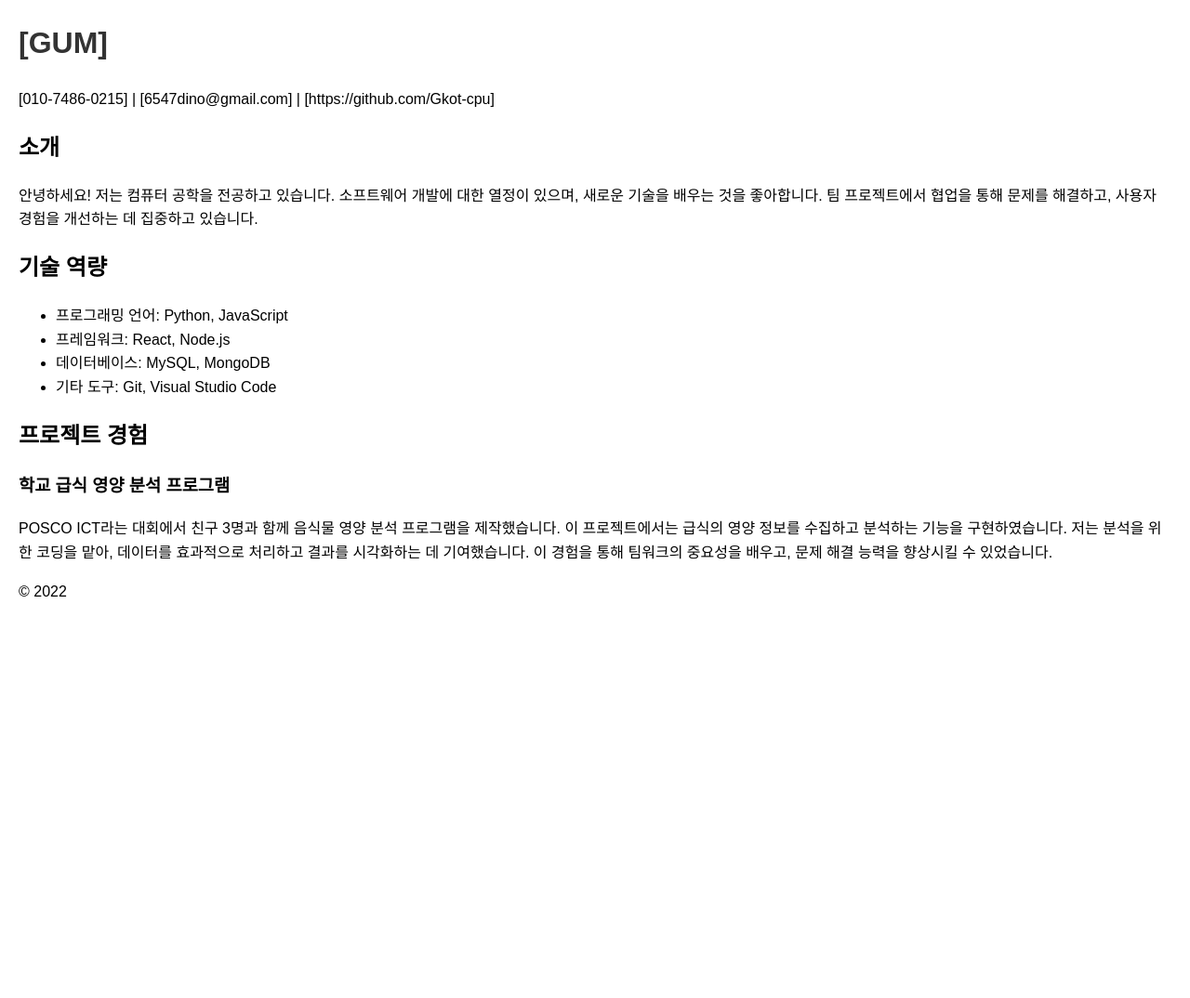
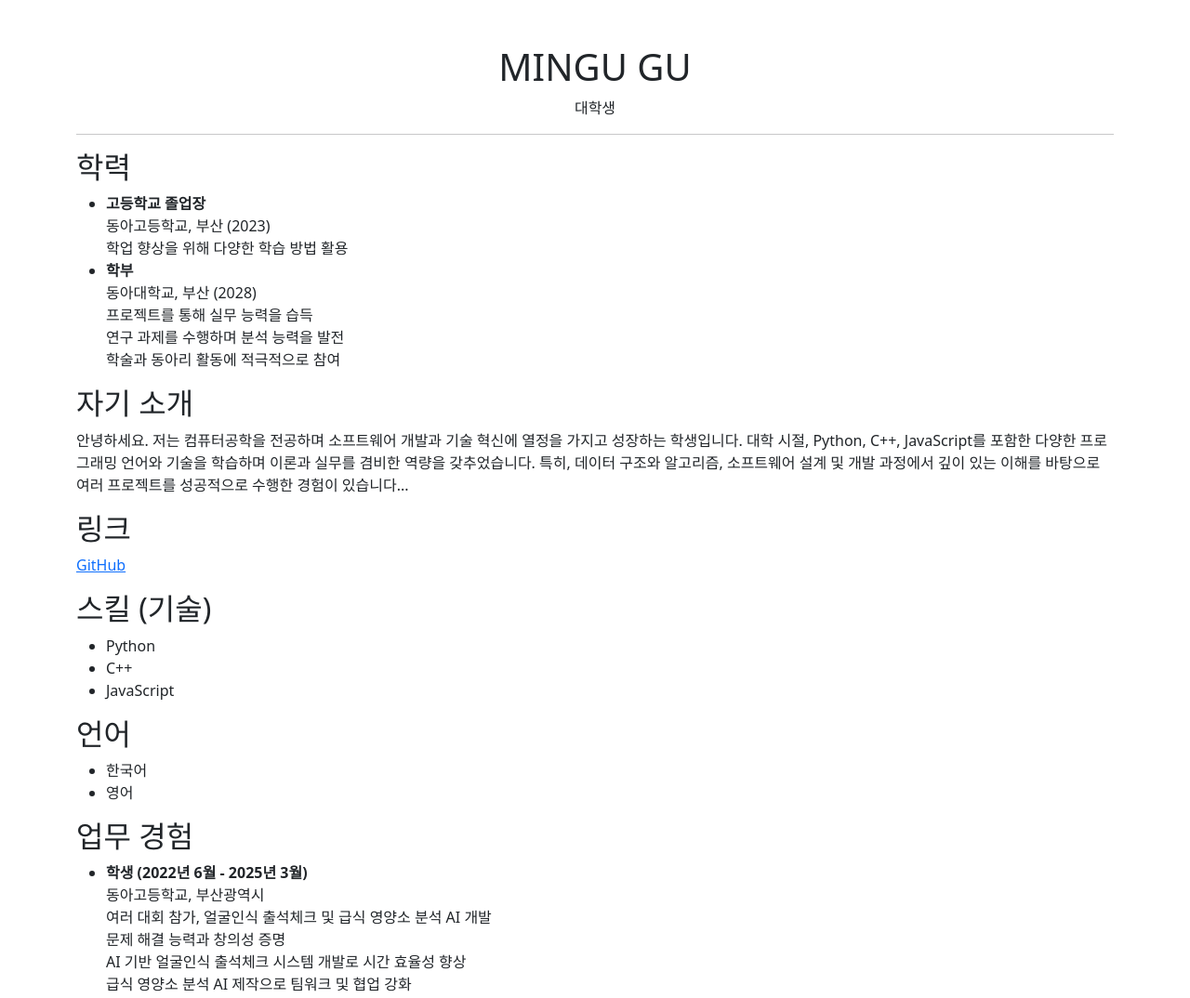
Before and after one commit to Gkot-cpu/Gkot-cpu.github.io, a plain HTML site: page index.html in a window 1280 px wide. Shown: the whole page at 93% size. Before the commit the page ends 800 px from the top, so only its background shows below. Drawn offline with nearby package versions, Linux system fonts and the light colour scheme.

Commit message:
Update index.html

```diff
--- a/index.html
+++ b/index.html
@@ -3,32 +3,47 @@
 <head>
     <meta charset="UTF-8">
     <meta name="viewport" content="width=device-width, initial-scale=1.0">
-    <title>이력서 - [GUM]</title>
-    <link rel="stylesheet" href="styles.css">
+    <title>MINGU GU - Resume</title>
+    <link href="https://cdn.jsdelivr.net/npm/bootstrap@5.3.0/dist/css/bootstrap.min.css" rel="stylesheet">
 </head>
 <body>
-    <header>
-        <h1>[GUM]</h1>
-        <p>[010-7486-0215] | [6547dino@gmail.com] | [https://github.com/Gkot-cpu]</p>
-    <header>
-</header>
-<section>
-    <h2>소개</h2>
-    <p>안녕하세요! 저는 컴퓨터 공학을 전공하고 있습니다. 소프트웨어 개발에 대한 열정이 있으며, 새로운 기술을 배우는 것을 좋아합니다. 팀 프로젝트에서 협업을 통해 문제를 해결하고, 사용자 경험을 개선하는 데 집중하고 있습니다.</p>
-</section>
-<section>
-    <h2>기술 역량</h2>
-    <ul>
-        <li>프로그래밍 언어: Python, JavaScript</li>
-        <li>프레임워크: React, Node.js</li>
-        <li>데이터베이스: MySQL, MongoDB</li>
-        <li>기타 도구: Git, Visual Studio Code</li>
-    </ul>
-<section>
-    <h2>프로젝트 경험</h2>
-    <h3>학교 급식 영양 분석 프로그램</h3>
-    <p>POSCO ICT라는 대회에서 친구 3명과 함께 음식물 영양 분석 프로그램을 제작했습니다. 이 프로젝트에서는 급식의 영양 정보를 수집하고 분석하는 기능을 구현하였습니다. 저는 분석을 위한 코딩을 맡아, 데이터를 효과적으로 처리하고 결과를 시각화하는 데 기여했습니다. 이 경험을 통해 팀워크의 중요성을 배우고, 문제 해결 능력을 향상시킬 수 있었습니다.</p>
-</section>
-<footer>
-    <p>© 2022</p>
-</footer>
+    <div class="container mt-5">
+        <h1 class="text-center">MINGU GU</h1>
+        <p class="text-center">대학생</p>
+
+        <hr>
+
+        <h2>학력</h2>
+        <ul>
+            <li><strong>고등학교 졸업장</strong><br>동아고등학교, 부산 (2023)<br>학업 향상을 위해 다양한 학습 방법 활용</li>
+            <li><strong>학부</strong><br>동아대학교, 부산 (2028)<br>프로젝트를 통해 실무 능력을 습득<br>연구 과제를 수행하며 분석 능력을 발전<br>학술과 동아리 활동에 적극적으로 참여</li>
+        </ul>
+
+        <h2>자기 소개</h2>
+        <p>안녕하세요. 저는 컴퓨터공학을 전공하며 소프트웨어 개발과 기술 혁신에 열정을 가지고 성장하는 학생입니다. 대학 시절, Python, C++, JavaScript를 포함한 다양한 프로그래밍 언어와 기술을 학습하며 이론과 실무를 겸비한 역량을 갖추었습니다. 특히, 데이터 구조와 알고리즘, 소프트웨어 설계 및 개발 과정에서 깊이 있는 이해를 바탕으로 여러 프로젝트를 성공적으로 수행한 경험이 있습니다...</p>
+
+        <h2>링크</h2>
+        <p><a href="https://gkot-cpu.github.io/" target="_blank">GitHub</a></p>
+
+        <h2>스킬 (기술)</h2>
+        <ul>
+            <li>Python</li>
+            <li>C++</li>
+            <li>JavaScript</li>
+        </ul>
+
+        <h2>언어</h2>
+        <ul>
+            <li>한국어</li>
+            <li>영어</li>
+        </ul>
+
+        <h2>업무 경험</h2>
+        <ul>
+            <li><strong>학생 (2022년 6월 - 2025년 3월)</strong><br>동아고등학교, 부산광역시<br>여러 대회 참가, 얼굴인식 출석체크 및 급식 영양소 분석 AI 개발<br>문제 해결 능력과 창의성 증명<br>AI 기반 얼굴인식 출석체크 시스템 개발로 시간 효율성 향상<br>급식 영양소 분석 AI 제작으로 팀워크 및 협업 강화</li>
+        </ul>
+    </div>
+
+    <script src="https://cdn.jsdelivr.net/npm/bootstrap@5.3.0/dist/js/bootstrap.bundle.min.js"></script>
+</body>
+</html>
```
